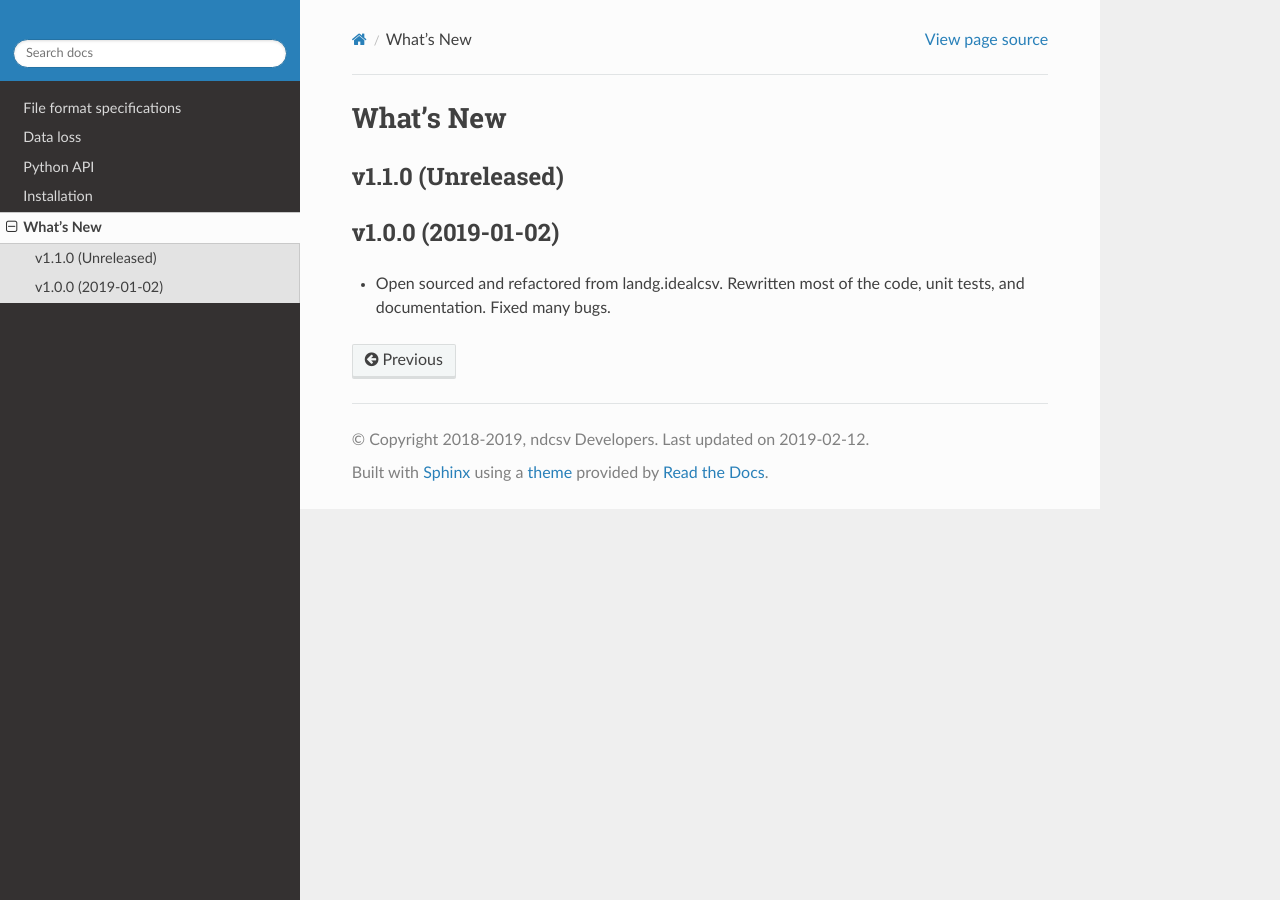
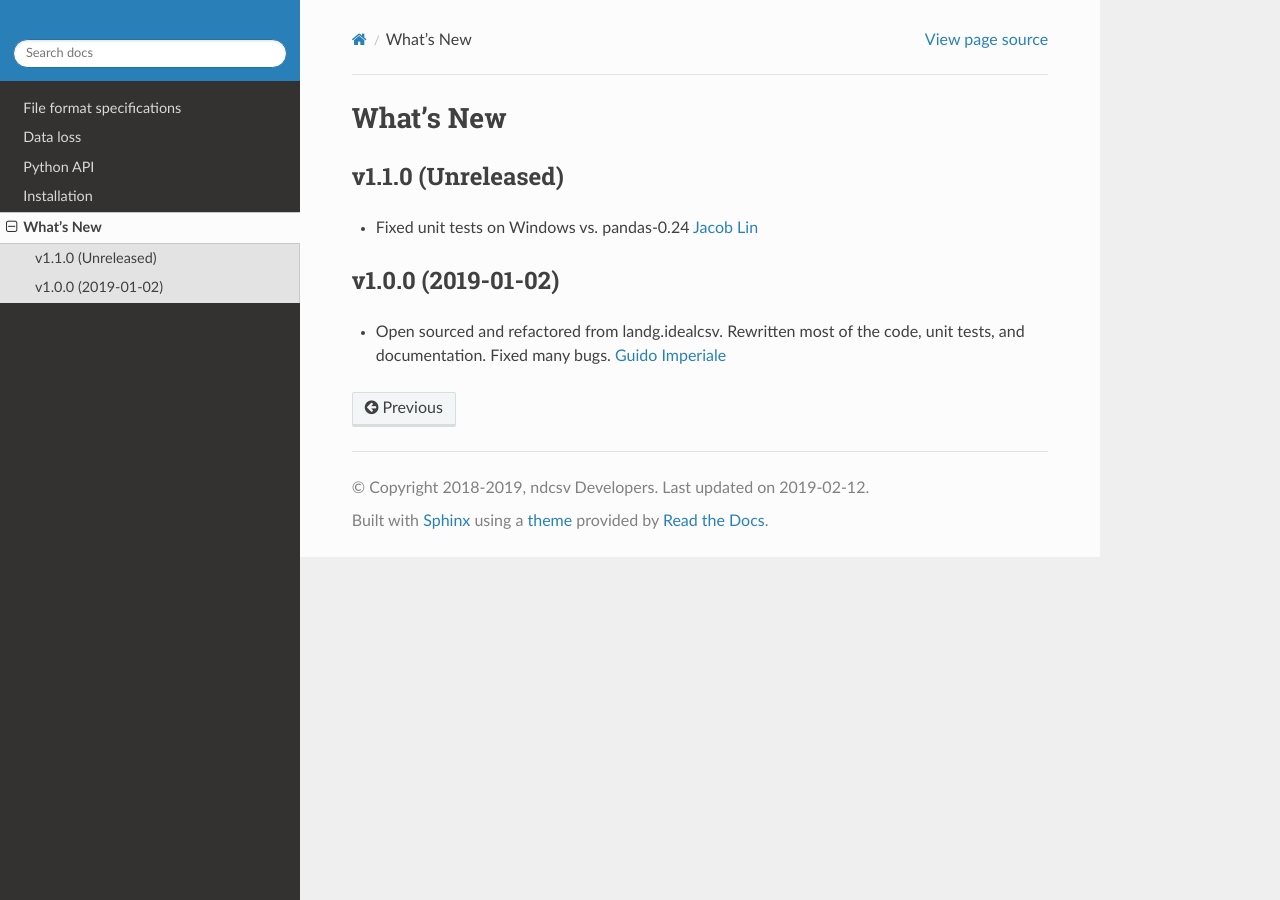
Before and after one commit to crusaderky/ndcsv, a Sphinx documentation site: the page built from doc/whats-new.rst, in a window 1280 px wide. Built offline with Sphinx 7.4.7 and the Read the Docs theme 2.0.0, drawn with Linux system fonts in a browser that asks for light colours; the version number could not be read and is left out.

Commit message:
What's new

```diff
--- a/doc/whats-new.rst
+++ b/doc/whats-new.rst
@@ -8,6 +8,8 @@ What's New
 v1.1.0 (Unreleased)
 -------------------
 
+- Fixed unit tests on Windows vs. pandas-0.24 `Jacob Lin`_
+
 
 .. _whats-new.1.0.0:
 
@@ -15,4 +17,8 @@ v1.0.0 (2019-01-02)
 -------------------
 
 - Open sourced and refactored from landg.idealcsv. Rewritten most of the code,
-  unit tests, and documentation. Fixed many bugs.
+  unit tests, and documentation. Fixed many bugs. `Guido Imperiale`_
+
+
+.. _`Guido Imperiale`: https://github.com/crusaderky
+.. _`Jacob Lin`: https://github.com/jcclin
```
